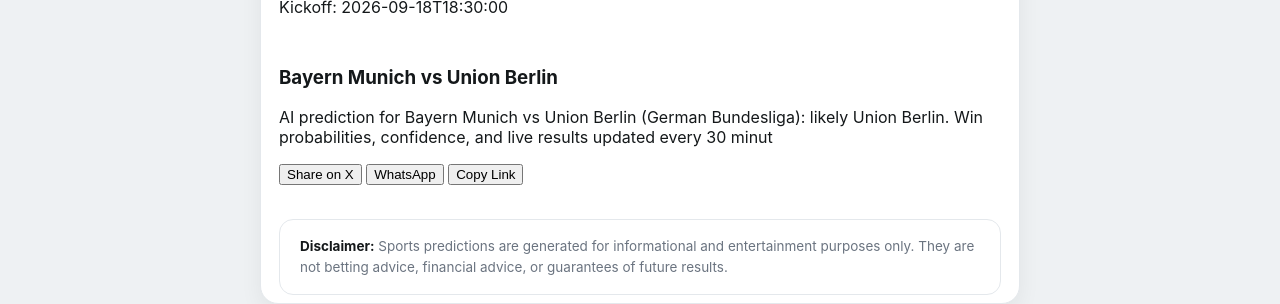
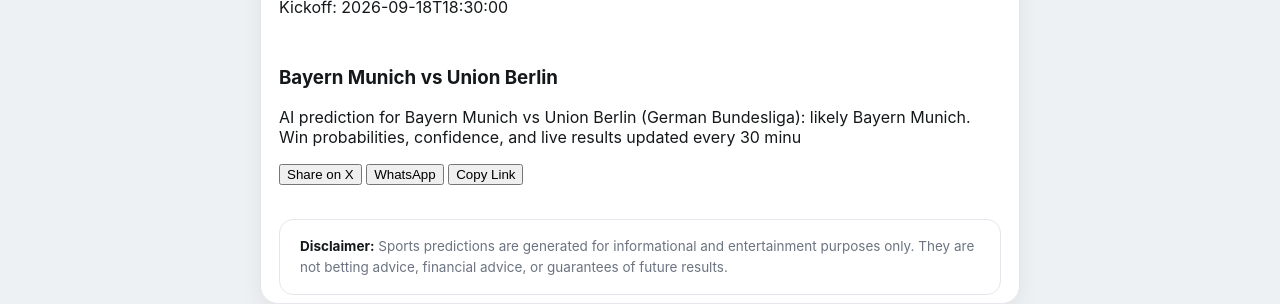
Before and after one commit to ruslanmv/sports-trends, a Jekyll site: the page built from sports/match/tsdb-2508360.md, in a window 1280 px wide and 963 px high. Shown: the part 231-535 px from the top of the window. Built offline with Jekyll 4.4.1, drawn with Linux system fonts in a browser that asks for light colours.

Commit message:
chore(sports): regenerate SEO pages [skip ci]

```diff
--- a/sports/match/tsdb-2508360.md
+++ b/sports/match/tsdb-2508360.md
@@ -2,7 +2,7 @@
 layout: sports-match
 title: "Bayern Munich vs Union Berlin prediction & live odds — German Bundesli"
 permalink: /sports/match/tsdb-2508360/
-description: "AI prediction for Bayern Munich vs Union Berlin (German Bundesliga): likely Union Berlin. Win probabilities, confidence, and live results updated every 30 minut"
+description: "AI prediction for Bayern Munich vs Union Berlin (German Bundesliga): likely Bayern Munich. Win probabilities, confidence, and live results updated every 30 minu"
 sport: "football"
 league: "German Bundesliga"
 home_team: "Bayern Munich"
@@ -13,4 +13,4 @@ jsonld: {"@context": "https://schema.org", "@type": "SportsEvent", "name": "Baye
 
 # Bayern Munich vs Union Berlin
 
-AI prediction for Bayern Munich vs Union Berlin (German Bundesliga): likely Union Berlin. Win probabilities, confidence, and live results updated every 30 minut
+AI prediction for Bayern Munich vs Union Berlin (German Bundesliga): likely Bayern Munich. Win probabilities, confidence, and live results updated every 30 minu
--- a/sports/sitemap-sports.xml
+++ b/sports/sitemap-sports.xml
@@ -12,12 +12,12 @@
   <url><loc>https://ruslanmv.com/sports/cricket/</loc></url>
   <url><loc>https://ruslanmv.com/sports/baseball/</loc></url>
   <url><loc>https://ruslanmv.com/sports/esports/</loc></url>
+  <url><loc>https://ruslanmv.com/sports/match/tsdb-2555391/</loc></url>
+  <url><loc>https://ruslanmv.com/sports/match/tsdb-2601616/</loc></url>
   <url><loc>https://ruslanmv.com/sports/match/tsdb-2508360/</loc></url>
   <url><loc>https://ruslanmv.com/sports/match/tsdb-2594564/</loc></url>
   <url><loc>https://ruslanmv.com/sports/match/tsdb-2489501/</loc></url>
   <url><loc>https://ruslanmv.com/sports/match/tsdb-2494036/</loc></url>
   <url><loc>https://ruslanmv.com/sports/match/tsdb-2506210/</loc></url>
   <url><loc>https://ruslanmv.com/sports/match/tsdb-2482173/</loc></url>
-  <url><loc>https://ruslanmv.com/sports/match/tsdb-2555391/</loc></url>
-  <url><loc>https://ruslanmv.com/sports/match/tsdb-2601616/</loc></url>
 </urlset>
```
Also changed, not shown: assets/images/sports/og/tsdb-2508360.svg.
